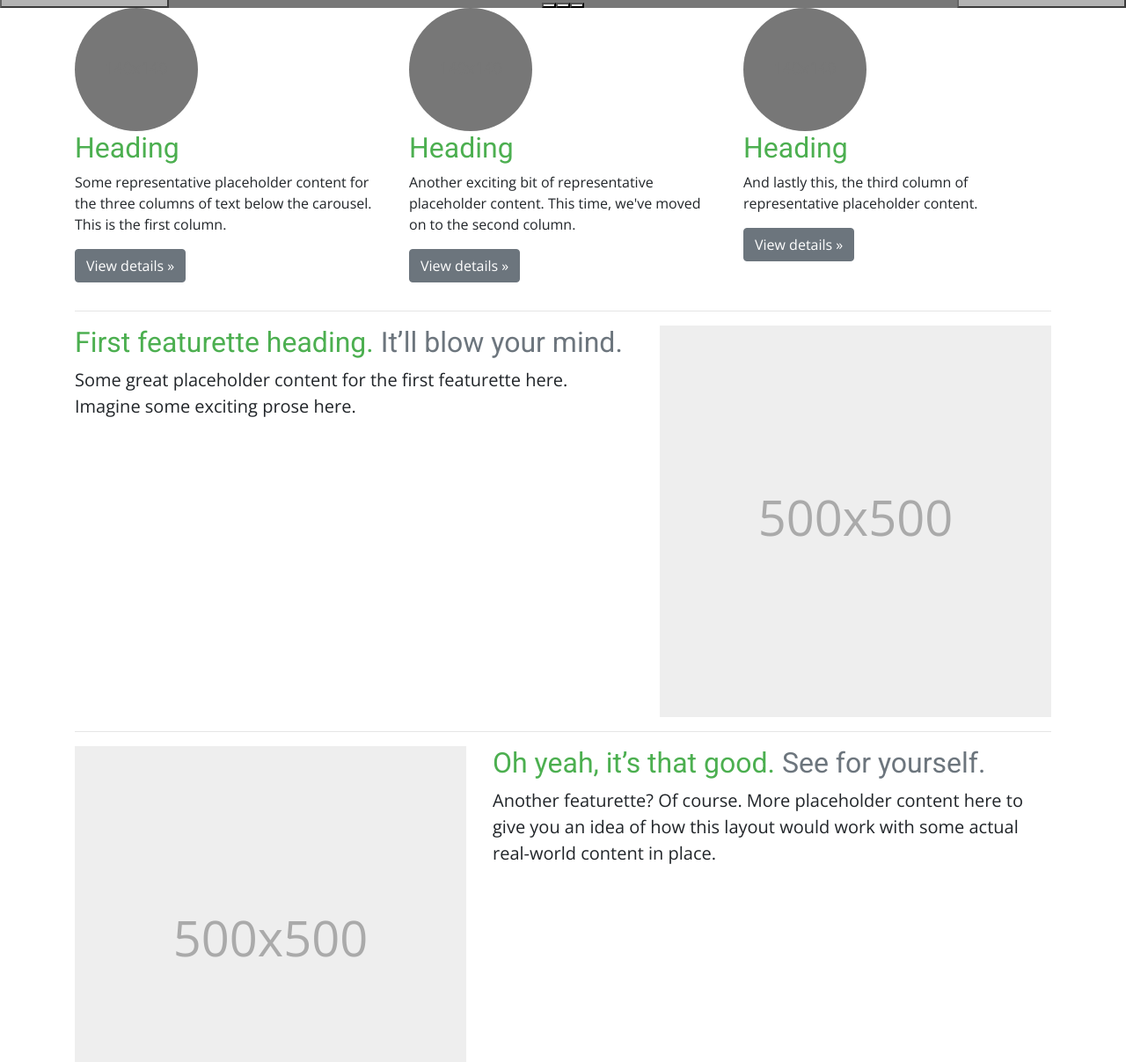
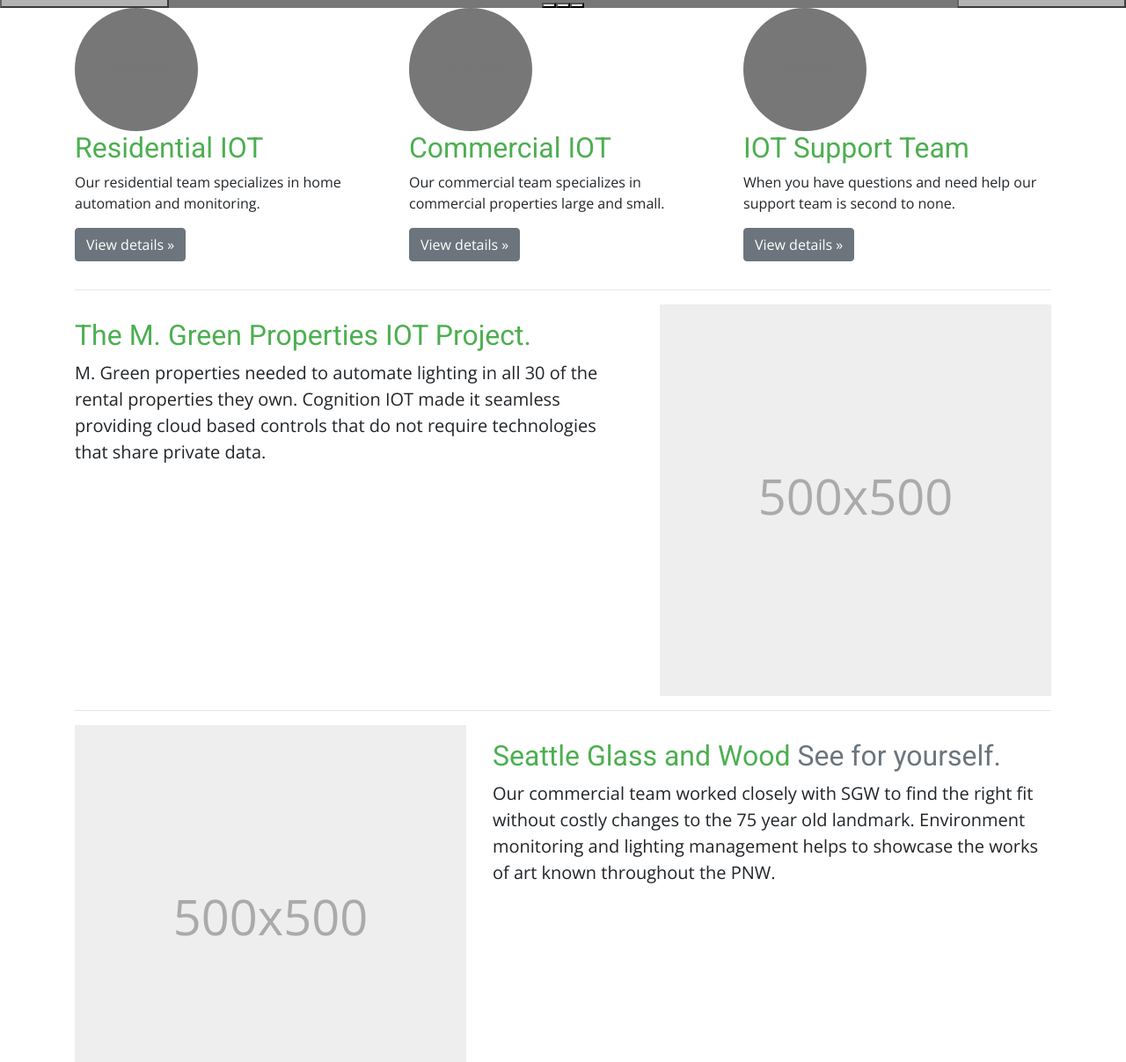
Before and after one commit to flyin-wheels/nucamp-project, a website: page ourteam.html in a window 1280 px wide. Shown: the part 205-1412 px from the top of the page at 88% size. Drawn offline with nearby package versions, Linux system fonts and the light colour scheme.

Commit message:
Out Team page changes

```diff
--- a/ourteam.html
+++ b/ourteam.html
@@ -271,10 +271,9 @@
               <text x="50%" y="50%" fill="#777" dy=".3em">140x140</text>
             </svg>
 
-            <h2 class="fw-normal">Heading</h2>
+            <h2 class="fw-normal">Residential IOT</h2>
             <p>
-              Some representative placeholder content for the three columns of
-              text below the carousel. This is the first column.
+              Our residential team specializes in home automation and monitoring.
             </p>
             <p>
               <a class="btn btn-secondary" href="#">View details &raquo;</a>
@@ -297,10 +296,9 @@
               <text x="50%" y="50%" fill="#777" dy=".3em">140x140</text>
             </svg>
 
-            <h2 class="fw-normal">Heading</h2>
+            <h2 class="fw-normal">Commercial IOT</h2>
             <p>
-              Another exciting bit of representative placeholder content. This
-              time, we've moved on to the second column.
+              Our commercial team specializes in commercial properties large and small.
             </p>
             <p>
               <a class="btn btn-secondary" href="#">View details &raquo;</a>
@@ -323,10 +321,9 @@
               <text x="50%" y="50%" fill="#777" dy=".3em">140x140</text>
             </svg>
 
-            <h2 class="fw-normal">Heading</h2>
+            <h2 class="fw-normal">IOT Support Team</h2>
             <p>
-              And lastly this, the third column of representative placeholder
-              content.
+              When you have questions and need help our support team is second to none.
             </p>
             <p>
               <a class="btn btn-secondary" href="#">View details &raquo;</a>
@@ -342,13 +339,11 @@
 
         <div class="row featurette">
           <div class="col-md-7">
-            <h2 class="featurette-heading fw-normal lh-1">
-              First featurette heading.
-              <span class="text-muted">It’ll blow your mind.</span>
+            <h2 class="featurette-heading fw-normal lh-1 mt-3">
+              The M. Green Properties IOT Project.
             </h2>
             <p class="lead">
-              Some great placeholder content for the first featurette here.
-              Imagine some exciting prose here.
+              M. Green properties needed to automate lighting in all 30 of the rental properties they own. Cognition IOT made it seamless providing cloud based controls that do not require technologies that share private data.
             </p>
           </div>
           <div class="col-md-5">
@@ -373,14 +368,12 @@
 
         <div class="row featurette">
           <div class="col-md-7 order-md-2">
-            <h2 class="featurette-heading fw-normal lh-1">
-              Oh yeah, it’s that good.
+            <h2 class="featurette-heading fw-normal lh-1 mt-3">
+              Seattle Glass and Wood
               <span class="text-muted">See for yourself.</span>
             </h2>
             <p class="lead">
-              Another featurette? Of course. More placeholder content here to
-              give you an idea of how this layout would work with some actual
-              real-world content in place.
+              Our commercial team worked closely with SGW to find the right fit without costly changes to the 75 year old landmark. Environment monitoring and lighting management helps to showcase the works of art known throughout the PNW.
             </p>
           </div>
           <div class="col-md-5 order-md-1">
```
